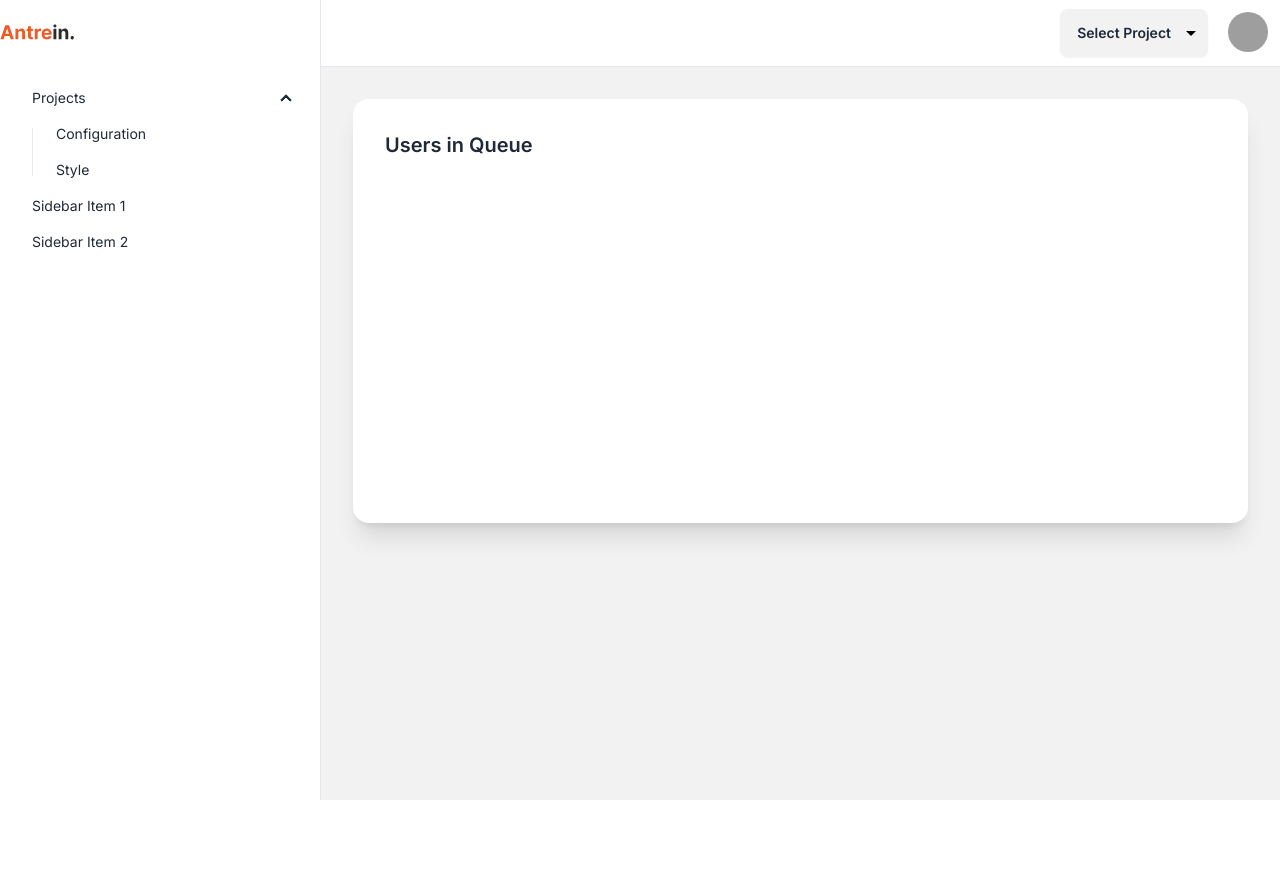
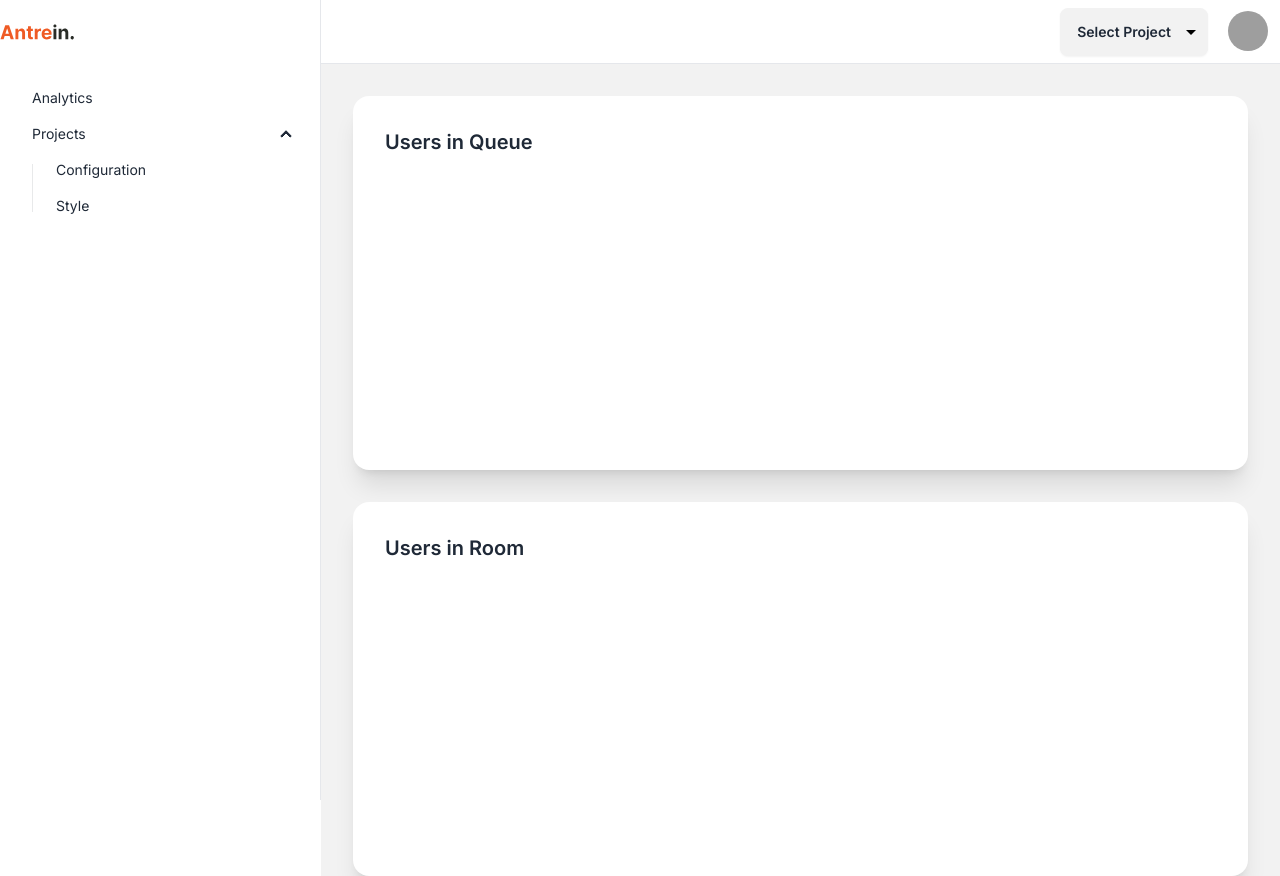
Before and after one commit to antrein/next-tailwind-daisy-dashboard, a Next.js app: page / in a window 1280 px wide. Before the commit the page ends 800 px from the top, so only its background shows below. Built offline with nearby package versions, Linux system fonts and the light colour scheme; grey boxes are pictures that could not be loaded.

Commit message:
add chart

```diff
--- a/app/(dashboard)/page.tsx
+++ b/app/(dashboard)/page.tsx
@@ -3,6 +3,7 @@
 import { useState, useEffect } from "react";
 import Cookies from "js-cookie";
 import { UsersInQueueChart } from "@/components/charts/UsersInQueueChart";
+import { UsersInRoomChart } from "@/components/charts/UsersInRoomChart";
 
 interface EventData {
   project_id: string;
@@ -21,7 +22,8 @@ export default function Home() {
   const selectedProject = Cookies.get("project");
 
   const [messages, setMessages] = useState<EventData[]>([]);
-  const [chartData, setChartData] = useState<ChartData[]>([]);
+  const [userInQueueChartData, setUserInQueueChartData] = useState<ChartData[]>([]);
+  const [userInRoomChartData, setUserInRoomChartData] = useState<ChartData[]>([]);
 
   useEffect(() => {
     if (selectedProject) {
@@ -33,13 +35,25 @@ export default function Home() {
         const data: EventData = JSON.parse(event.data);
         setMessages((prevMessages) => [...prevMessages, data]);
 
-        const newChartData = {
+        const newUserInQueueChartData = {
           time: new Date(data.timestamp).toLocaleTimeString(),
           value: data.total_users_in_queue,
         };
 
-        setChartData((prevChartData) => {
-          const updatedChartData = [...prevChartData, newChartData];
+        const newUserInRoomChartData = {
+          time: new Date(data.timestamp).toLocaleTimeString(),
+          value: data.total_users_in_room,
+        };
+
+        setUserInQueueChartData((prevChartData) => {
+          const updatedChartData = [...prevChartData, newUserInQueueChartData];
+          return updatedChartData.length > 10
+            ? updatedChartData.slice(updatedChartData.length - 10)
+            : updatedChartData;
+        });
+
+        setUserInRoomChartData((prevChartData) => {
+          const updatedChartData = [...prevChartData, newUserInRoomChartData];
           return updatedChartData.length > 10
             ? updatedChartData.slice(updatedChartData.length - 10)
             : updatedChartData;
@@ -58,7 +72,7 @@ export default function Home() {
   }, [selectedProject]);
 
   return (
-    <div className="flex w-full px-8">
+    <div className="flex flex-col w-full px-8">
       {/* <h1>Analytics</h1>
       <ul>
         {messages.map((message, index) => (
@@ -70,7 +84,8 @@ export default function Home() {
           </li>
         ))}
       </ul> */}
-      <UsersInQueueChart data={chartData} />
+      <UsersInQueueChart data={userInQueueChartData} />
+      <UsersInRoomChart data={userInRoomChartData} />
     </div>
   );
 }
--- a/app/(dashboard)/project/style-config/page.tsx
+++ b/app/(dashboard)/project/style-config/page.tsx
@@ -124,7 +124,7 @@ export default function Page() {
     <>
       <div className="flex justify-center mt-6">
         <div className="w-full max-w-5xl">
-          <h1 className="text-3xl font-bold mb-5">Project Configuration</h1>
+          <h1 className="text-3xl font-bold mb-5">Project Style Configuration</h1>
           <form onSubmit={handleSubmit} className="grid grid-cols-1 md:grid-cols-2 gap-4">
             <div className="mb-4">
               <label className="form-control w-full">
--- a/components/Sidebar.tsx
+++ b/components/Sidebar.tsx
@@ -31,6 +31,11 @@ const Sidebar: React.FC<SidebarProps> = ({ children }) => {
         <ul className="menu p-4 w-80  min-h-full lg:min-h-0 bg-white text-base-content">
           {/* Sidebar content here */}
           <li>
+            <a href="/">
+              Analytics
+            </a>
+          </li>
+          <li>
             <details open>
               <summary>Projects</summary>
               <ul>
@@ -43,12 +48,6 @@ const Sidebar: React.FC<SidebarProps> = ({ children }) => {
               </ul>
             </details>
           </li>
-          <li>
-            <a>Sidebar Item 1</a>
-          </li>
-          <li>
-            <a>Sidebar Item 2</a>
-          </li>
         </ul>
       </div>
     </div>
--- a/components/charts/UsersInQueueChart.tsx
+++ b/components/charts/UsersInQueueChart.tsx
@@ -13,17 +13,17 @@ interface ChartData {
   value: number;
 }
 
-interface OrdersByDayChartProps {
+interface UsersInQueueChartProps {
   data: ChartData[];
 }
 
-export function UsersInQueueChart({ data }: OrdersByDayChartProps) {
+export function UsersInQueueChart({ data }: UsersInQueueChartProps) {
   return (
     <div className="card flex w-full mt-8 bg-base-100 shadow-xl">
       <div className="card-body">
         <h2 className="card-title mb-4">Users in Queue</h2>
 
-        <ResponsiveContainer width="100%" minHeight={300}>
+        <ResponsiveContainer width="100%" minHeight={250}>
           <LineChart width={400} height={400} data={data}>
             <CartesianGrid stroke="hsl(var(--muted))" />
             <XAxis dataKey="time" interval={0} />
--- /dev/null
+++ b/components/charts/UsersInRoomChart.tsx
@@ -0,0 +1,40 @@
+import {
+    CartesianGrid,
+    LineChart,
+    Line,
+    ResponsiveContainer,
+    XAxis,
+    YAxis,
+    Tooltip,
+  } from "recharts";
+
+  interface ChartData {
+    time: string;
+    value: number;
+  }
+
+  interface UsersInRoomChartProps {
+    data: ChartData[];
+  }
+
+  export function UsersInRoomChart({ data }: UsersInRoomChartProps) {
+    return (
+      <div className="card flex w-full mt-8 bg-base-100 shadow-xl">
+        <div className="card-body">
+          <h2 className="card-title mb-4">Users in Room</h2>
+
+          <ResponsiveContainer width="100%" minHeight={250}>
+            <LineChart width={400} height={400} data={data}>
+              <CartesianGrid stroke="hsl(var(--muted))" />
+              <XAxis dataKey="time" interval={0} />
+              <YAxis />
+              <Tooltip />
+              <Line dataKey="value" stroke="#8884d8" dot={false} />
+            </LineChart>
+          </ResponsiveContainer>
+
+          <div className="card-actions justify-end"></div>
+        </div>
+      </div>
+    );
+  }
```
